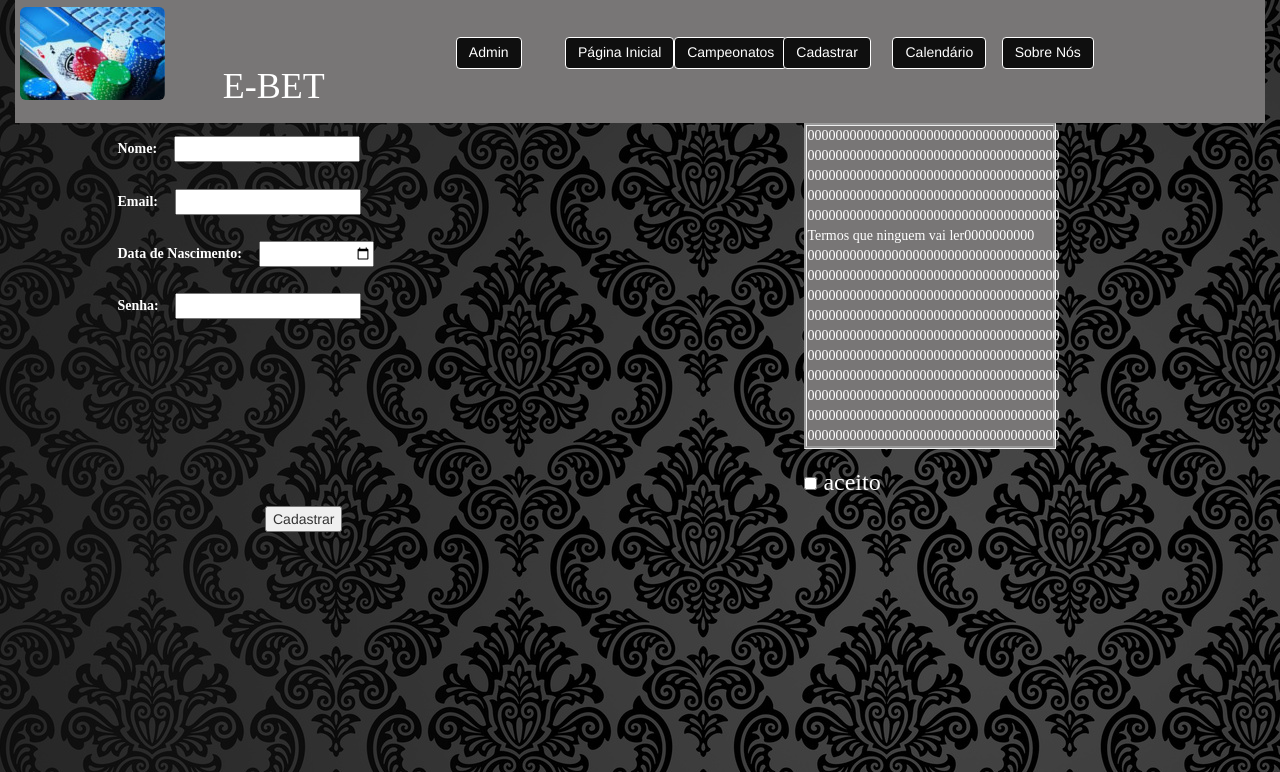
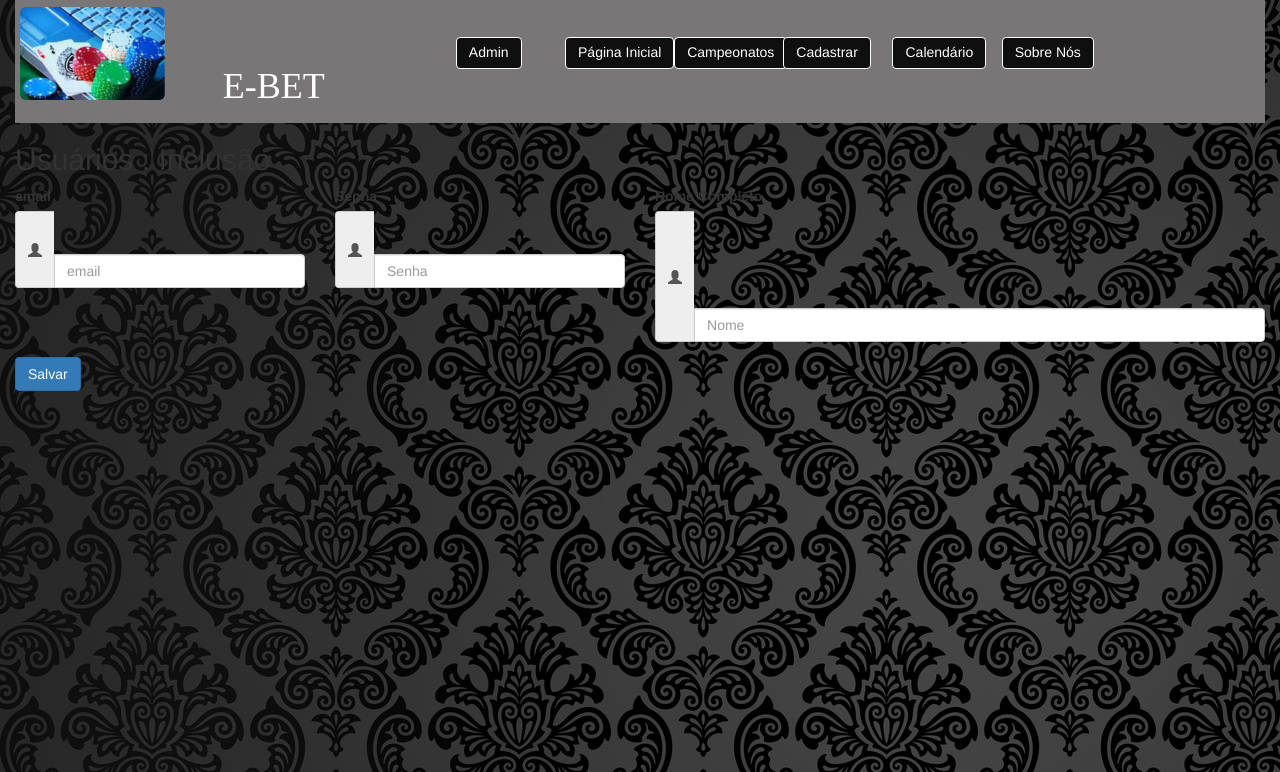
Before and after one commit to frangyt/PFC, a PHP site: page /cadastro.php in a window 1280 px wide. Shown: the top 772 px of the page. Run offline with PHP 8.4, Linux system fonts and the light colour scheme; some libraries are stand-ins or nearby versions.

```diff
--- a/pfc/pfc1/cadastro.php
+++ b/pfc/pfc1/cadastro.php
@@ -18,68 +18,49 @@
     </head>
     <body>
     <div class="container-fluid">
-       <?php require("header.php") ?>
+       <?php require("header.php");
+
+        $email = "";
+        $senha = "";
+        $nome = "";
+
+        echo "<h2>Usuários : Inclusão</h2>";
+?>
+        <form action='usuario_processa.php?cmd=ins' method='post'>
 
 
-<form>
-
-       <div class="row" id="texto">
-
-            <div class="col-md-7" id="cad">
-
-
-                                <label>Nome:</label>
-                                <input class="campo" type="text" id="nome"></br>
-                                <label> Email: </label>
-                                <input class="campo" type="email" id="email" ></br>
-
-
-
-                                <label> Data de Nascimento: </label>
-                                    <input class="campo" type="date" id="datanasc"></br>
-
-
-
-
-                                <label> Senha: </label>
-                                    <input class="campo" type="password" id="senha"></br>
-                                    </br>
-                                    </br>
-
-
+            <div class="row">
+                <div class="col-md-3">
+                    <div class="form-group">
+                        <label for="inputemail">email</label>
+                        <div class="input-group">
+                            <span class="input-group-addon"><span class="glyphicon glyphicon-user"></span></span>
+                            <input type="text" class="form-control" id="inputemail" name="email" placeholder="email" value="<?php echo $email; ?>">
+                        </div>
+                    </div>
+                </div>
+                <div class="col-md-3">
+                    <div class="form-group">
+                        <label for="inputsenha">Senha</label>
+                        <div class="input-group">
+                            <span class="input-group-addon"><span class="glyphicon glyphicon-user"></span></span>
+                            <input type="password" class="form-control" id="inputsenha" name="senha" placeholder="Senha" value="<?php echo $senha; ?>">
+                        </div>
+                    </div>
+                </div>
+                <div class="col-md-6">
+                    <div class="form-group">
+                        <label for="inputnome">Nome Completo</label>
+                        <div class="input-group">
+                            <span class="input-group-addon"><span class="glyphicon glyphicon-user"></span></span>
+                            <input type="text" class="form-control" id="inputnome" name="nome" placeholder="Nome" value="<?php echo $nome; ?>">
+                        </div>
+                    </div>
+                </div>
             </div>
 
-            <div class="col-md-3" id="textotermos">
-
-
-                <p class="termos">
-                000000000000000000000000000000000000
-                000000000000000000000000000000000000
-                000000000000000000000000000000000000
-                000000000000000000000000000000000000
-                000000000000000000000000000000000000
-                Termos que ninguem vai ler0000000000
-                000000000000000000000000000000000000
-                000000000000000000000000000000000000
-                000000000000000000000000000000000000
-                000000000000000000000000000000000000
-                000000000000000000000000000000000000
-                000000000000000000000000000000000000
-                000000000000000000000000000000000000
-                000000000000000000000000000000000000
-                000000000000000000000000000000000000
-                000000000000000000000000000000000000
-                </p>
-                <h3 >
-                <input class="check"  type="checkbox"> aceito
-                </h3>
-
-
-            </div>
-        </div>
-
-        <input type="submit" class="aceito" value="Cadastrar">
-
+            <input type="submit" class="btn btn-primary btn-large" value="Salvar"/>
+        </form>
 
 
 
@@ -89,7 +70,7 @@
 
         </div>
 
-    </div>
+
 
     </body>
 </html>
--- /dev/null
+++ b/pfc/pfc1/teste.php
@@ -0,0 +1,6 @@
+<?php
+$senha = $_POST["senha"];
+echo $senha;
+$hash = password_hash($senha,PASSWORD_BCRYPT);
+echo $hash;
+?>
```
Also changed, not shown: pfc/pfc1/Bcrypt.php (added, +85 -0 lines), pfc/pfc1/pagina admin.php (+26 -0 lines), pfc/pfc1/usuario_processa.php (added, +25 -0 lines).
